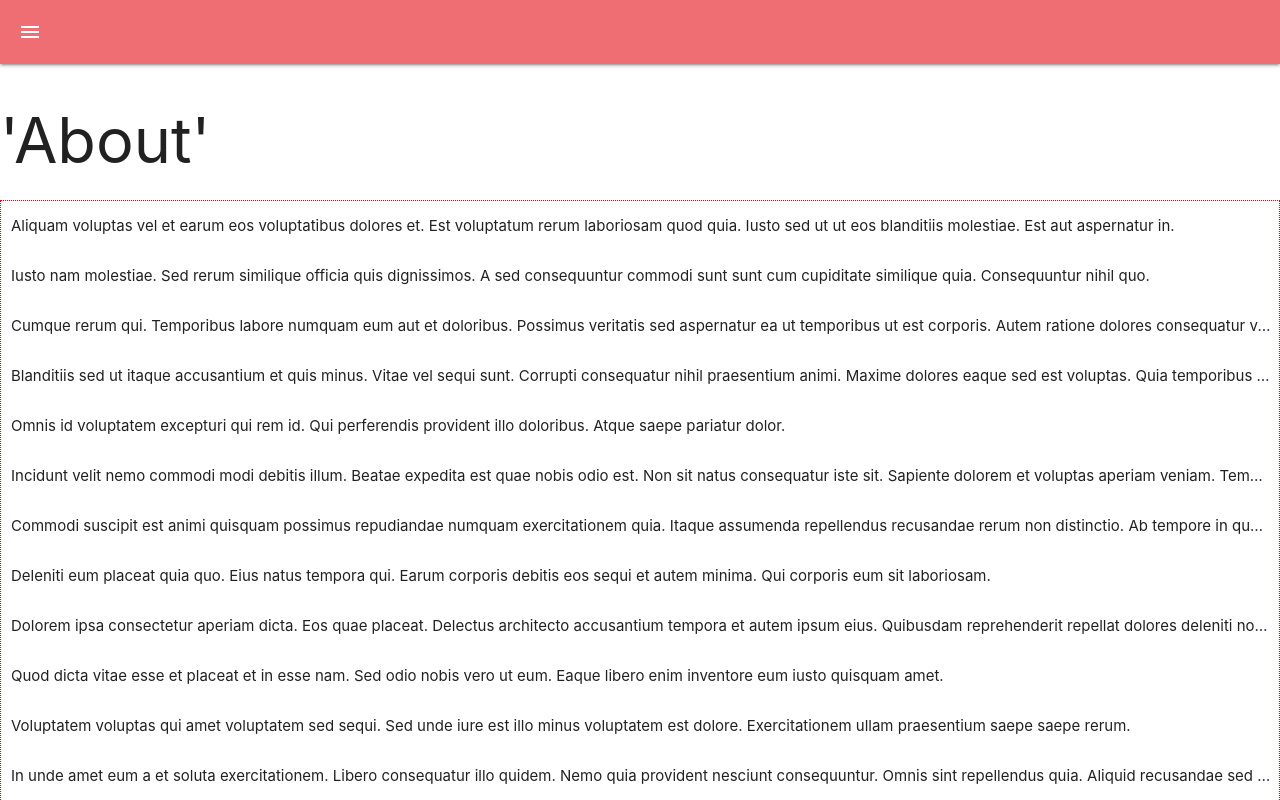
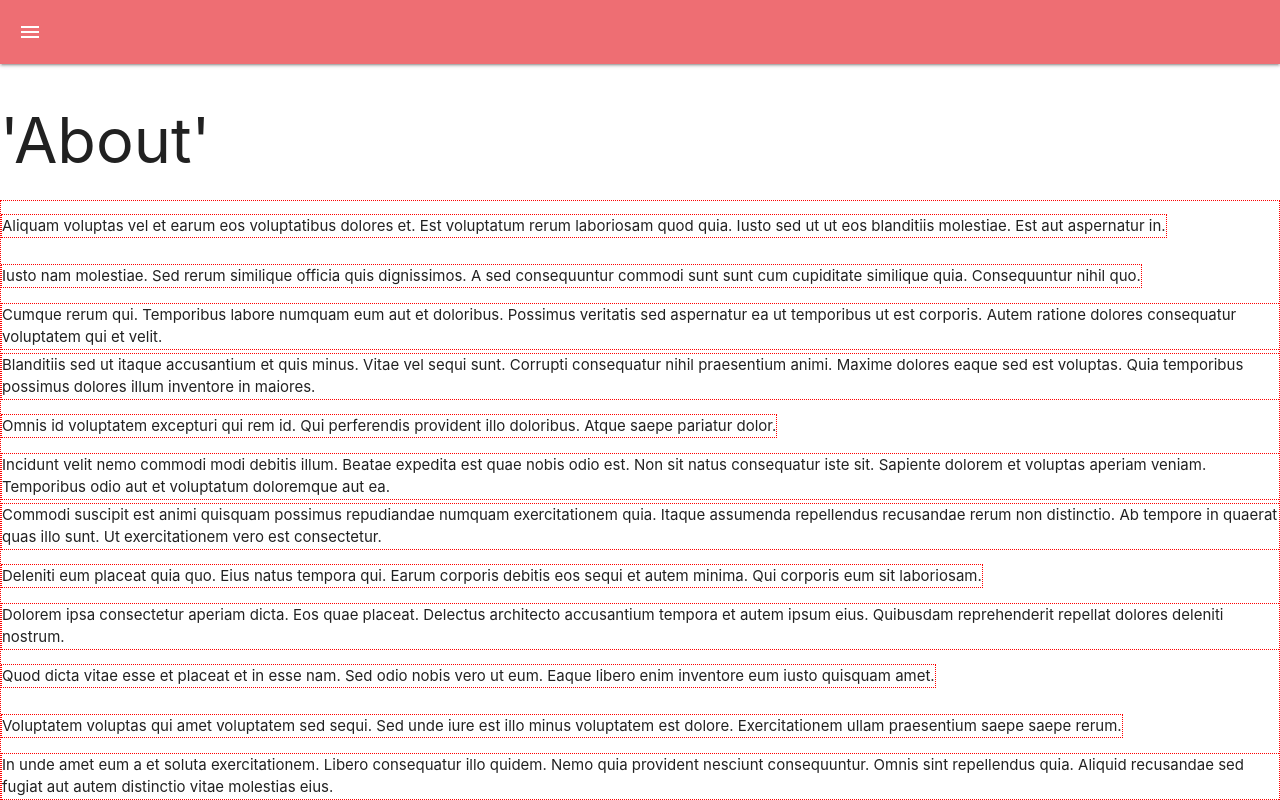
Before and after one commit to alex-worker/CombinatoricsIDE, a React (Create React App) app in the folder simple-ide/: page / in a window 1280 px wide. Shown: the top 800 px of the page. Built offline with nearby package versions, Linux system fonts and the light colour scheme.

Commit message:
bad result as other trying.

```diff
--- a/simple-ide/src/pages/About.js
+++ b/simple-ide/src/pages/About.js
@@ -5,7 +5,7 @@ import 'react-virtualized/styles.css'
 
 var list = []
 
-for (let index = 0; index < 100; index++) {
+for (let index = 0; index < 1000; index++) {
   const fakeData = {
     name: faker.name.findName(),
     description: faker.lorem.paragraph()
@@ -69,6 +69,12 @@ const MyTablePlace = () => (
         >
           <Column
             dataKey='description'
+            style={{
+              border: '1px dotted red',
+              margin: '0px',
+              padding: '0px',
+              whiteSpace: 'normal'
+            }}
             // width={90}
           />
         </Table>
```
